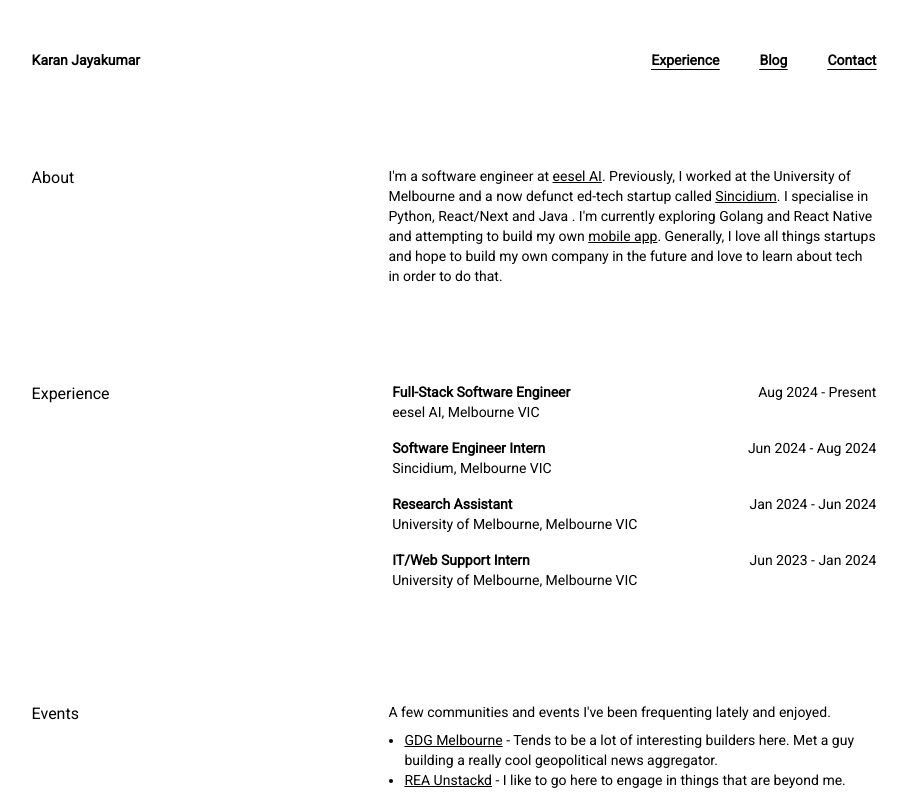
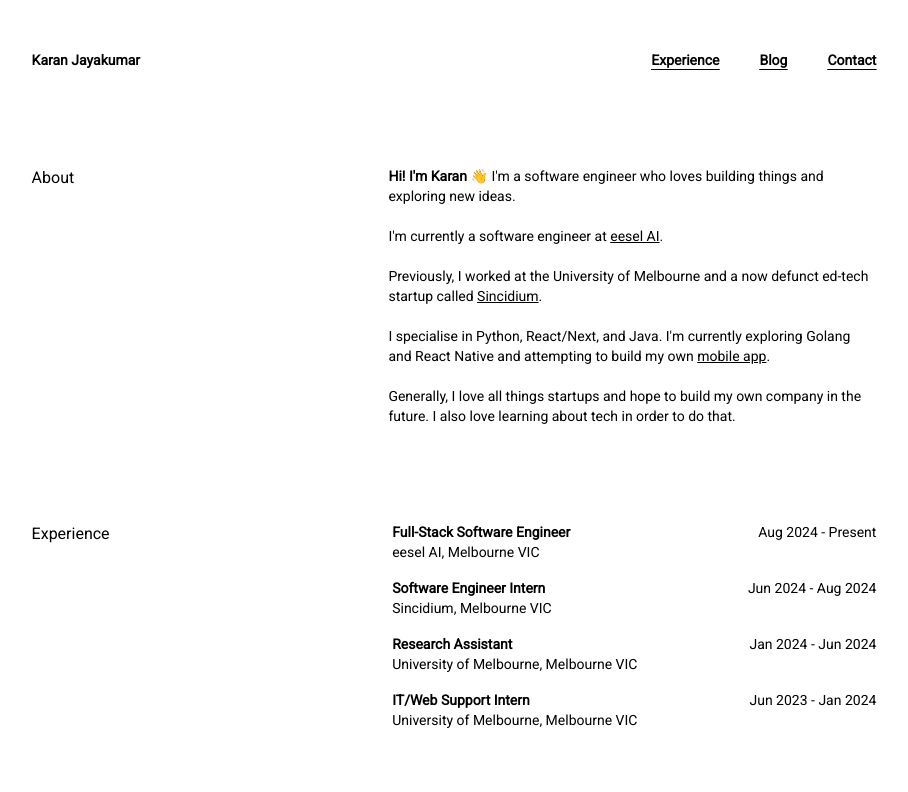
Before and after one commit to KaranJayakumar/portfolio, a Next.js app: page / in a window 1280 px wide. Shown: the top 792 px of the page, without its empty margins (186-1094 px from the left). Built offline with nearby package versions, Linux system fonts and the light colour scheme.

Commit message:
Improve copy on about section and space it out a bit

```diff
--- a/app/_components/blocks/About.tsx
+++ b/app/_components/blocks/About.tsx
@@ -4,15 +4,57 @@ export const About = () => {
   const openEesel = () => {
     window.open("https://eesel.ai", "_blank")
   }
+
   const openSindy = () => {
     window.open("https://sindy.ai", "_blank")
   }
+
   const openRemember = () => {
     window.open("https://github.com/KaranJayakumar/remember", "_blank")
   }
+
   return (
     <Block title="About">
-          <p>I&apos;m a software engineer at <span className="underline cursor-pointer" onClick={() => openEesel()}>eesel AI</span>. Previously, I worked at the University of Melbourne and a now defunct ed-tech startup called <span className="underline cursor-pointer" onClick={() => openSindy()}>Sincidium</span>. I specialise in Python, React/Next and Java . I&apos;m currently exploring Golang and React Native and attempting to build my own <span className="underline cursor-pointer" onClick={() => openRemember()}>mobile app</span>. Generally, I love all things startups and hope to build my own company in the future and love to learn about tech in order to do that. </p>
+      <p>
+        <strong>Hi! I&apos;m Karan 👋</strong> I&apos;m a software engineer who
+        loves building things and exploring new ideas.
+      </p>
+
+      <br />
+
+      <p>
+        I&apos;m currently a software engineer at{" "}
+        <span className="underline cursor-pointer" onClick={openEesel}>
+          eesel AI
+        </span>.
+      </p>
+
+      <br />
+
+      <p>
+        Previously, I worked at the University of Melbourne and a now defunct
+        ed-tech startup called{" "}
+        <span className="underline cursor-pointer" onClick={openSindy}>
+          Sincidium
+        </span>.
+      </p>
+
+      <br />
+
+      <p>
+        I specialise in Python, React/Next, and Java. I&apos;m currently exploring
+        Golang and React Native and attempting to build my own{" "}
+        <span className="underline cursor-pointer" onClick={openRemember}>
+          mobile app
+        </span>.
+      </p>
+
+      <br />
+
+      <p>
+        Generally, I love all things startups and hope to build my own company
+        in the future. I also love learning about tech in order to do that.
+      </p>
     </Block>
   )
 }
```
